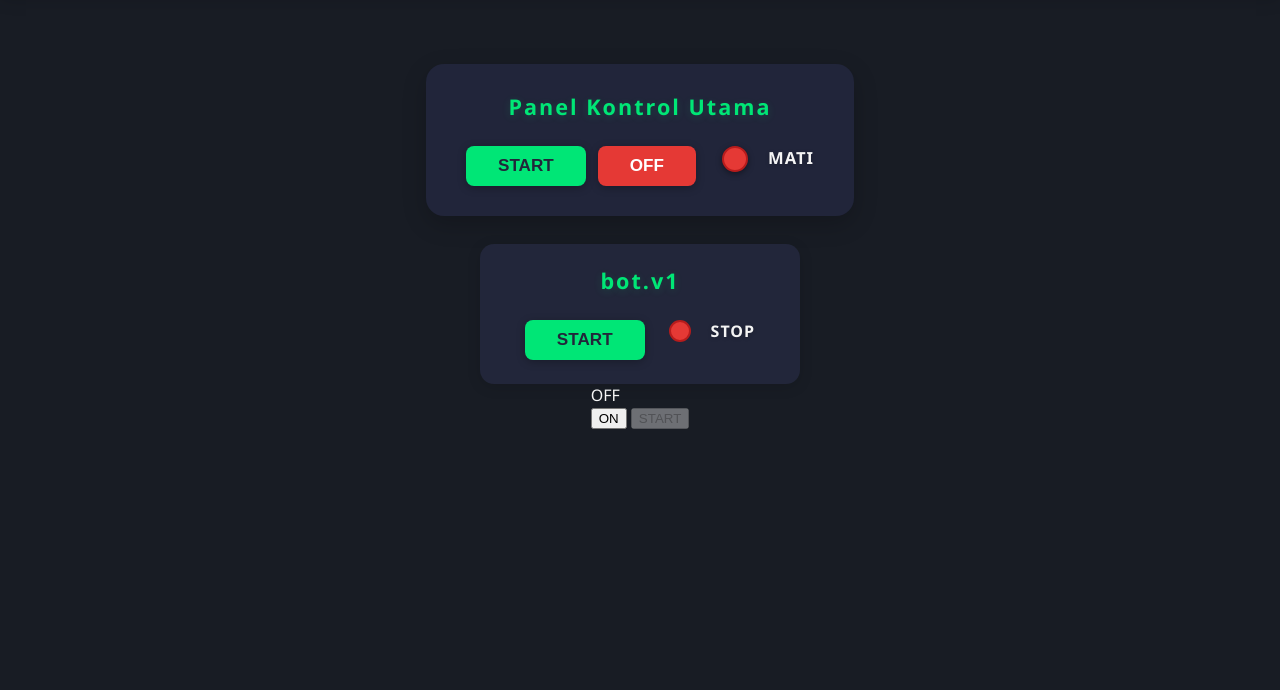
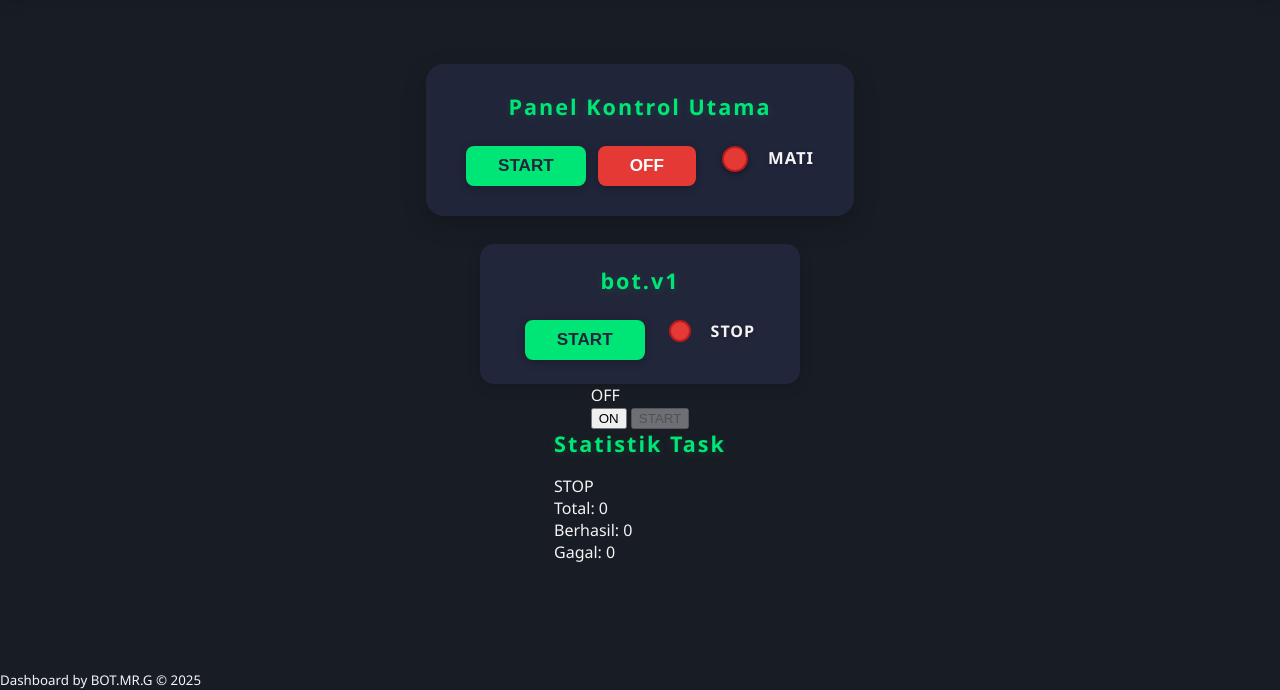
Before and after one commit to riskiriandi/dashboard, a plain HTML site: page index.html in a window 1280 px wide. Shown: the part 110-800 px from the top of the page. Drawn offline with Linux system fonts and the light colour scheme.

Commit message:
index.html

```diff
--- a/index.html
+++ b/index.html
@@ -21,6 +21,7 @@
         <span id="mainStatus" class="status-label">MATI</span>
       </div>
     </section>
+
     <!-- Panel bot.v1 -->
     <section class="panel-botv1">
       <div class="panel-title">bot.v1</div>
@@ -47,7 +48,22 @@
     </section>
     <!-- Akhir Panel Monitor -->
 
+    <!-- Panel Statistik Task -->
+    <section class="panel-statistik">
+      <div class="panel-title">Statistik Task</div>
+      <div class="statistik-status" id="statTaskStatus">STOP</div>
+      <div class="statistik-list">
+        <div>Total: <span id="statTaskTotal">0</span></div>
+        <div>Berhasil: <span id="statTaskSuccess">0</span></div>
+        <div>Gagal: <span id="statTaskFailed">0</span></div>
+      </div>
+    </section>
+    <!-- Akhir Panel Statistik -->
+
   </main>
+  <footer>
+    <small>Dashboard by BOT.MR.G &copy; 2025</small>
+  </footer>
   <script src="script.js"></script>
 </body>
-  </html>
+          </html>
```
